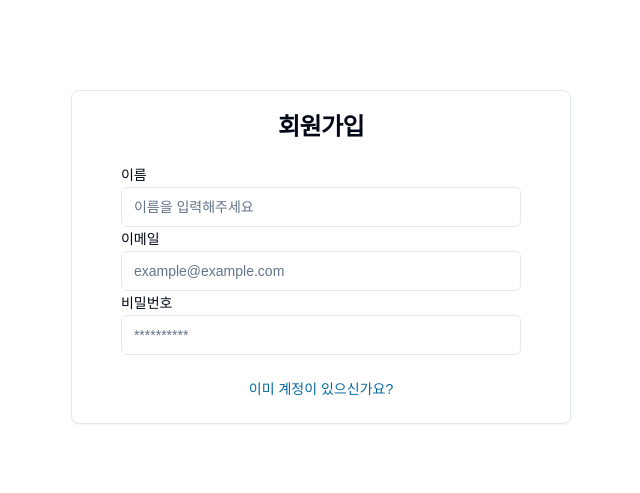
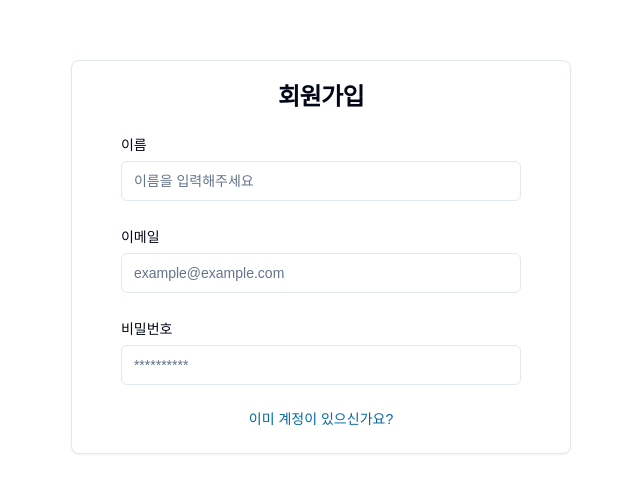
Before and after one commit to kkomin/chatgpt-by-min, a Next.js app: page /signup in a window 1280 px wide. Shown: the part 143-636 px from the top of the page, without its empty margins (319-959 px from the left). Built offline with nearby package versions, Linux system fonts and the light colour scheme.

Commit message:
🔧공백 조절

```diff
--- a/components/auth/SignUpForm.tsx
+++ b/components/auth/SignUpForm.tsx
@@ -7,9 +7,9 @@ export default function SignUpForm() {
     <FormCard
         title="회원가입"
         footer={{ label: "이미 계정이 있으신가요?", href: "/login" }}>
-            <form>
+            <form className="space-y-6">
                 {/* 이름 */}
-                <div>
+                <div className="space-y-1">
                     <Label htmlFor="name">이름</Label>
                     <Input
                         id="name"
@@ -17,7 +17,7 @@ export default function SignUpForm() {
                         placeholder="이름을 입력해주세요"/>
                 </div>
                 {/* 이메일 */}
-                <div>
+                <div className="space-y-1">
                     <Label htmlFor="email">이메일</Label>
                     <Input
                         id="email"
@@ -26,7 +26,7 @@ export default function SignUpForm() {
                         placeholder="example@example.com"/>
                 </div>
                 {/* 비밀번호 */}
-                <div>
+                <div className="space-y-1">
                     <Label htmlFor="password">비밀번호</Label>
                     <Input
                         id="password"
```
